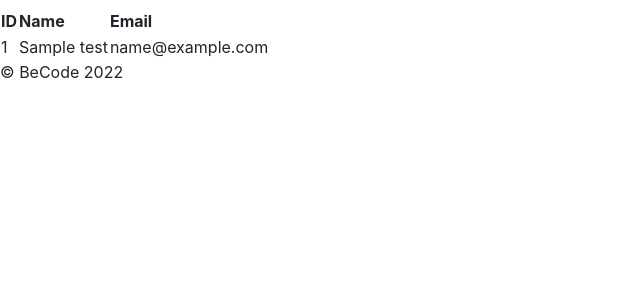
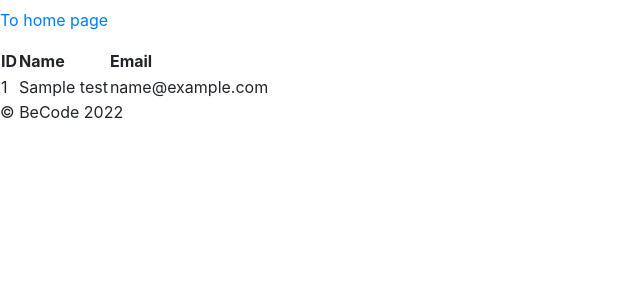
Before and after one commit to z3no/php-crud, a PHP site: template View/teachers.php in a window 1280 px wide. Shown: the part 48-348 px from the top of the page, without its empty margins (0-640 px from the left). Run offline with PHP 8.4, Linux system fonts and the light colour scheme; the template is opened without the code that fills it: most values are stand-ins (such as "Sample title", 1, 10 or a date in 2020).

Commit message:
changed the views so we can go back to the homepage view

```diff
--- a/Controller/TeacherController.php
+++ b/Controller/TeacherController.php
@@ -9,6 +9,7 @@ class TeacherController
         $dbc = $dataSource ->connect();
 
         $showAllTeachers = $dataSource->collectAllTeachers();
+        $test = $dataSource->collectAllTeachers();
 
         //var_dump($showAllCampus);
         require 'View/teachers.php';
--- a/View/groupview.php
+++ b/View/groupview.php
@@ -2,7 +2,9 @@
 declare(strict_types=1);
 require 'View/includes/header.php';
 ?>
-
+    <section>
+        <p><a href="index.php">To home page</a></p>
+    </section>
 <div id="container">
 
     <table>
--- a/View/studentview.php
+++ b/View/studentview.php
@@ -6,6 +6,9 @@ include 'View/includes/header.php';
 <!DOCTYPE html>
 <html lang="en">
 <head>
+    <section>
+        <p><a href="index.php">To home page</a></p>
+    </section>
     <meta charset="utf-8">
     <meta name="viewport" content="width=device-width, initial-scale=1, shrink-to-fit=no">
     <title>Students Table</title>
--- a/View/teachers.php
+++ b/View/teachers.php
@@ -1,6 +1,9 @@
 <?php
 declare(strict_types=1);
 ?>
+<section>
+    <p><a href="index.php">To home page</a></p>
+</section>
 
 <link rel="stylesheet" href="https://cdn.jsdelivr.net/npm/bootstrap@4.1.3/dist/css/bootstrap.min.css" integrity="sha384-MCw98/SFnGE8fJT3GXwEOngsV7Zt27NXFoaoApmYm81iuXoPkFOJwJ8ERdknLPMO" crossorigin="anonymous">
 
```
